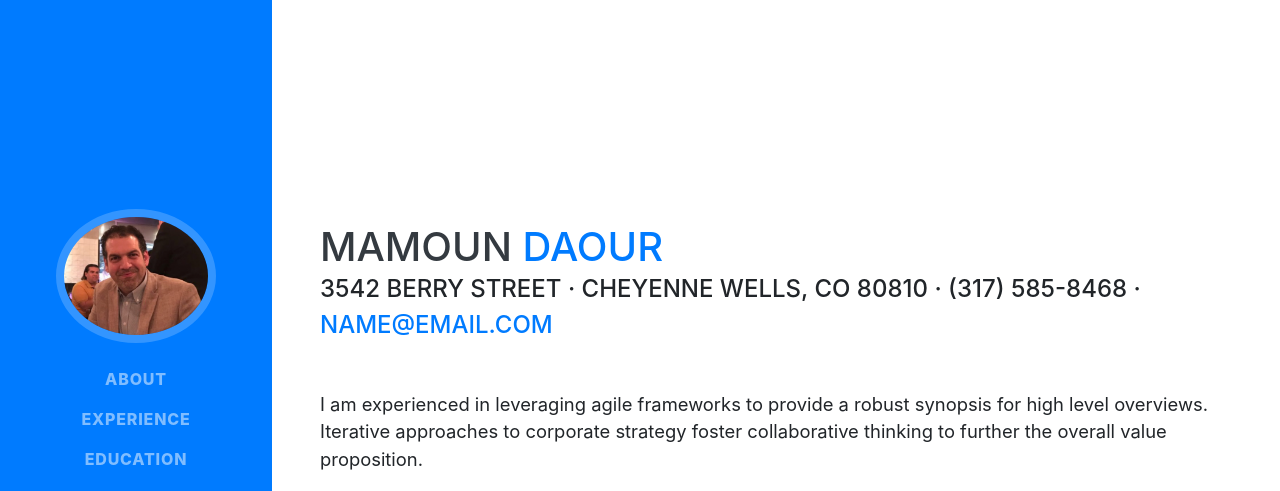
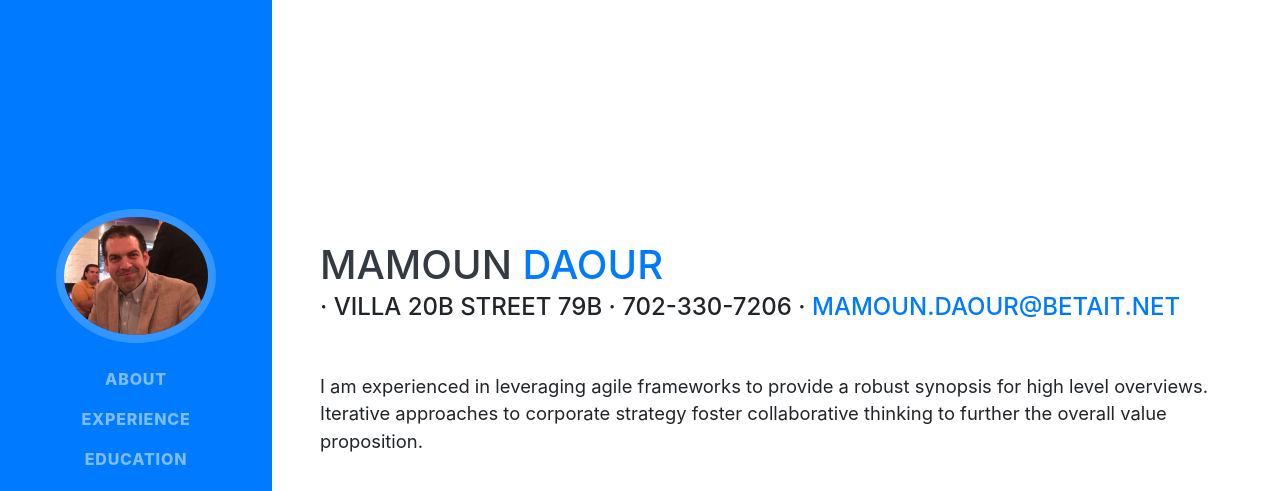
Before and after one commit to daour/portfolio, a website with bundled scripts: page index.html in a window 1280 px wide. Shown: the top 491 px of the page. Built offline with nearby package versions, Linux system fonts and the light colour scheme; a web font is replaced by a local one.

Commit message:
v2 address and email added

```diff
--- a/index.html
+++ b/index.html
@@ -66,8 +66,8 @@
         <h1 class="mb-0">Mamoun
           <span class="text-primary">Daour</span>
         </h1>
-        <div class="subheading mb-5">3542 Berry Street · Cheyenne Wells, CO 80810 · (317) 585-8468 ·
-          <a href="mailto:name@email.com">name@email.com</a>
+        <div class="subheading mb-5"> · villa 20b Street 79b · 702-330-7206 ·
+          <a href="mailto:name@email.com">mamoun.daour@betait.net</a>
         </div>
         <p class="lead mb-5">I am experienced in leveraging agile frameworks to provide a robust synopsis for high level overviews. Iterative approaches to corporate strategy foster collaborative thinking to further the overall value proposition.</p>
         <div class="social-icons">
```
